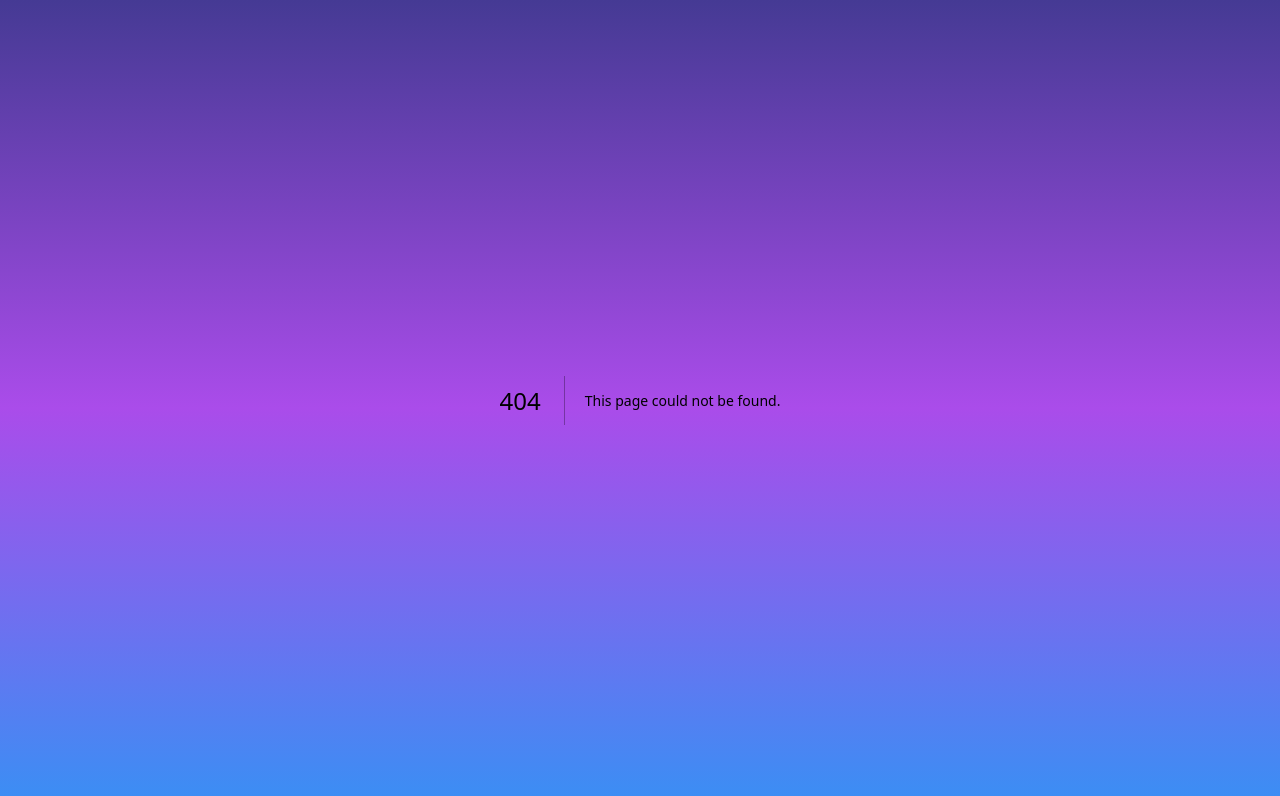
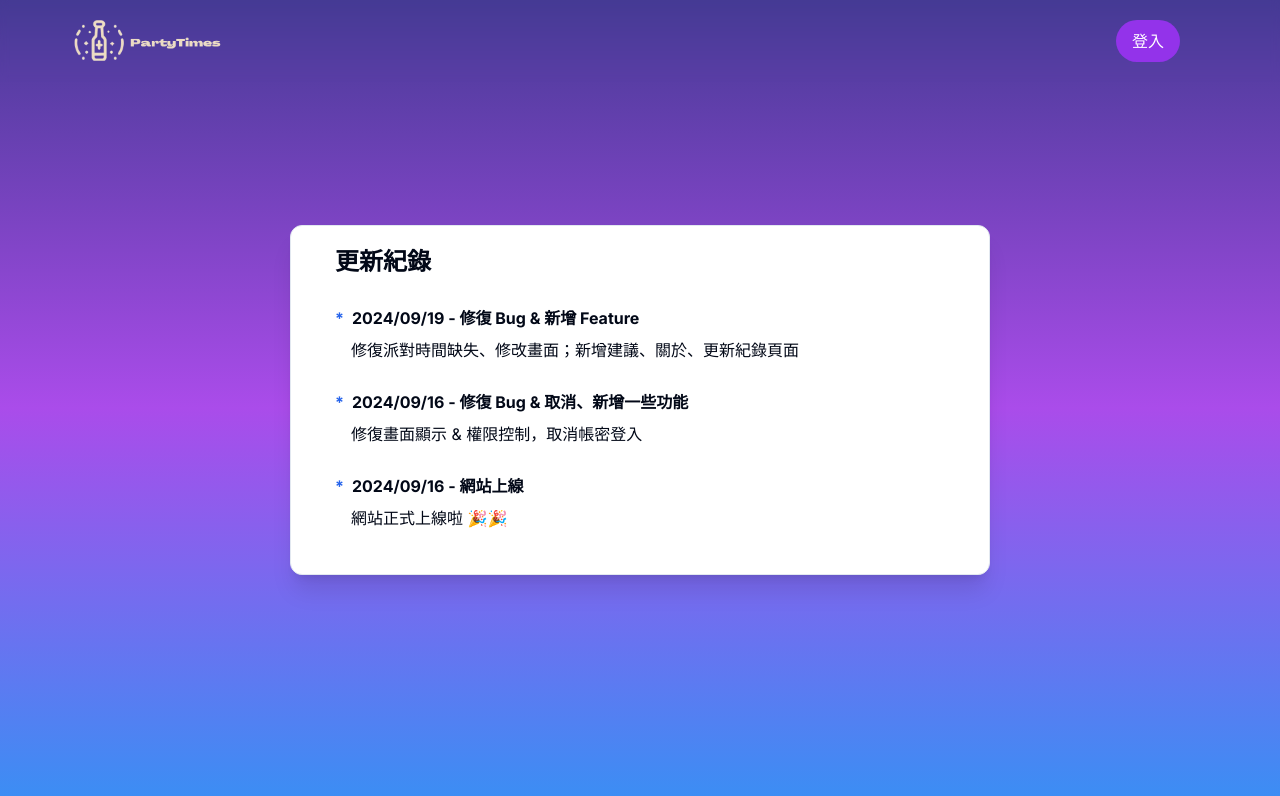
Before and after one commit to viiccwen/partytimes, a Next.js app in the folder frontend/: page /logs in a window 1280 px wide. Before the commit this address had no page. Shown: the top 796 px of the page. Built offline with nearby package versions, Linux system fonts and the light colour scheme; no server answers.

Commit message:
feat: craete about, logs pages 1. create about, logs pages 2. fix navbar logo's z-index

```diff
--- /dev/null
+++ b/frontend/src/app/(others)/about/page.tsx
@@ -0,0 +1,43 @@
+import { CheckAuth } from "@/actions/user-actions";
+import { Navbar } from "@/components/customs/navbar";
+import { Card, CardContent } from "@/components/ui/card";
+import { cn } from "@/lib/utils";
+import { cookies } from "next/headers";
+import Link from "next/link";
+
+export default async function AboutPage() {
+  const cookie = cookies();
+  const token: string | undefined = cookie.get("token")?.value
+    ? cookie.get("token")?.value
+    : undefined;
+  const isLogin = await CheckAuth(token);
+  return (
+    <>
+      <Navbar isLogin={isLogin} HasFixed={true} />
+      <div className="w-full h-screen flex justify-center items-center">
+        <Card className={cn("p-5 w-[390px]", "md:w-[700px]")}>
+          <CardContent className="flex flex-col gap-7">
+            <h1 className="text-2xl font-bold">關於</h1>
+            <p>
+              大家好，我是 Vic Wen，同時也是 PartyTimes
+              的擁有者，當初構思此網站僅僅是為了幫助使用者更方便地管理自己的社交活動、會議而設計的網站。
+            </p>
+            <p>
+              當中也經歷了一番曲折，但是我還是堅持下來，希望這個網站能夠幫助到更多的人，讓大家能夠更方便地管理自己的活動、會議。
+            </p>
+            <div>
+              若有發現任何問題、建議、或是合作的機會，歡迎
+              <Link
+                href="/feedback"
+                className="text-blue-300 hover:text-blue-500"
+              >
+                與我聯絡
+              </Link>
+              ，我會盡快回覆您的訊息。
+            </div>
+          </CardContent>
+        </Card>
+      </div>
+    </>
+  );
+}
--- /dev/null
+++ b/frontend/src/app/(others)/logs/page.tsx
@@ -0,0 +1,20 @@
+import { CheckAuth } from "@/actions/user-actions";
+import { Navbar } from "@/components/customs/navbar";
+import { LogsCard } from "@/components/customs/others/logs-card";
+import { log_list } from "@/lib/logs";
+import { cookies } from "next/headers";
+
+export default async function LogsPage() {
+  const cookie = cookies();
+  const token: string | undefined = cookie.get("token")?.value
+    ? cookie.get("token")?.value
+    : undefined;
+  const isLogin = await CheckAuth(token);
+
+  return (
+    <>
+      <Navbar isLogin={isLogin} HasFixed={true} />
+      <LogsCard log_list={log_list} />
+    </>
+  );
+}
--- a/frontend/src/app/page.tsx
+++ b/frontend/src/app/page.tsx
@@ -13,6 +13,7 @@ export default async function Home() {
     ? cookie.get("token")?.value
     : undefined;
   const isLogin = await CheckAuth(token);
+
   return (
     <>
       <Navbar isLogin={isLogin} HasFixed={true} />
--- a/frontend/src/components/customs/navbar.tsx
+++ b/frontend/src/components/customs/navbar.tsx
@@ -33,7 +33,7 @@ export const Navbar = ({ isLogin, HasFixed }: NavbarProps) => {
   const router = useRouter();
 
   return (
-    <div className={`w-full ${HasFixed ? "fixed" : ""} backdrop-blur-sm`}>
+    <div className={`w-full ${HasFixed ? "fixed" : ""} backdrop-blur-sm z-10`}>
       <div className="flex justify-between p-5">
         <div className="flex ml-3 md:hidden">
           <MenuBar side="left" isLogin={isLogin} />
--- /dev/null
+++ b/frontend/src/components/customs/others/logs-card.tsx
@@ -0,0 +1,31 @@
+import { Card, CardContent, CardTitle } from "@/components/ui/card";
+
+type log_list_type = {
+  date: string;
+  title: string;
+  content: string;
+};
+
+interface LogsCardProps {
+  log_list: log_list_type[];
+}
+
+export const LogsCard = ({ log_list }: LogsCardProps) => {
+  return (
+    <div className="w-full h-screen flex justify-center items-center">
+      <Card className="p-5 w-[390px] md:w-[700px]">
+        <CardContent className="flex flex-col gap-7">
+          <h1 className=" font-bold text-2xl">更新紀錄</h1>
+          {log_list.map((log, index) => (
+            <div key={index} className="flex flex-col gap-2">
+              <div className="flex font-bold">
+                <p className=" text-blue-600 mr-2">*</p> {log.date} - {log.title}
+              </div>
+              <p className="ml-4">{log.content}</p>
+            </div>
+          ))}
+        </CardContent>
+      </Card>
+    </div>
+  );
+};
--- /dev/null
+++ b/frontend/src/lib/logs.ts
@@ -0,0 +1,17 @@
+export const log_list = [
+  {
+    date: "2024/09/19",
+    title: "修復 Bug & 新增 Feature",
+    content: "修復派對時間缺失、修改畫面；新增建議、關於、更新紀錄頁面",
+  },
+  {
+    date: "2024/09/16",
+    title: "修復 Bug & 取消、新增一些功能",
+    content: "修復畫面顯示 & 權限控制，取消帳密登入",
+  },
+  {
+    date: "2024/09/16",
+    title: "網站上線",
+    content: "網站正式上線啦 🎉🎉",
+  },
+];
```
